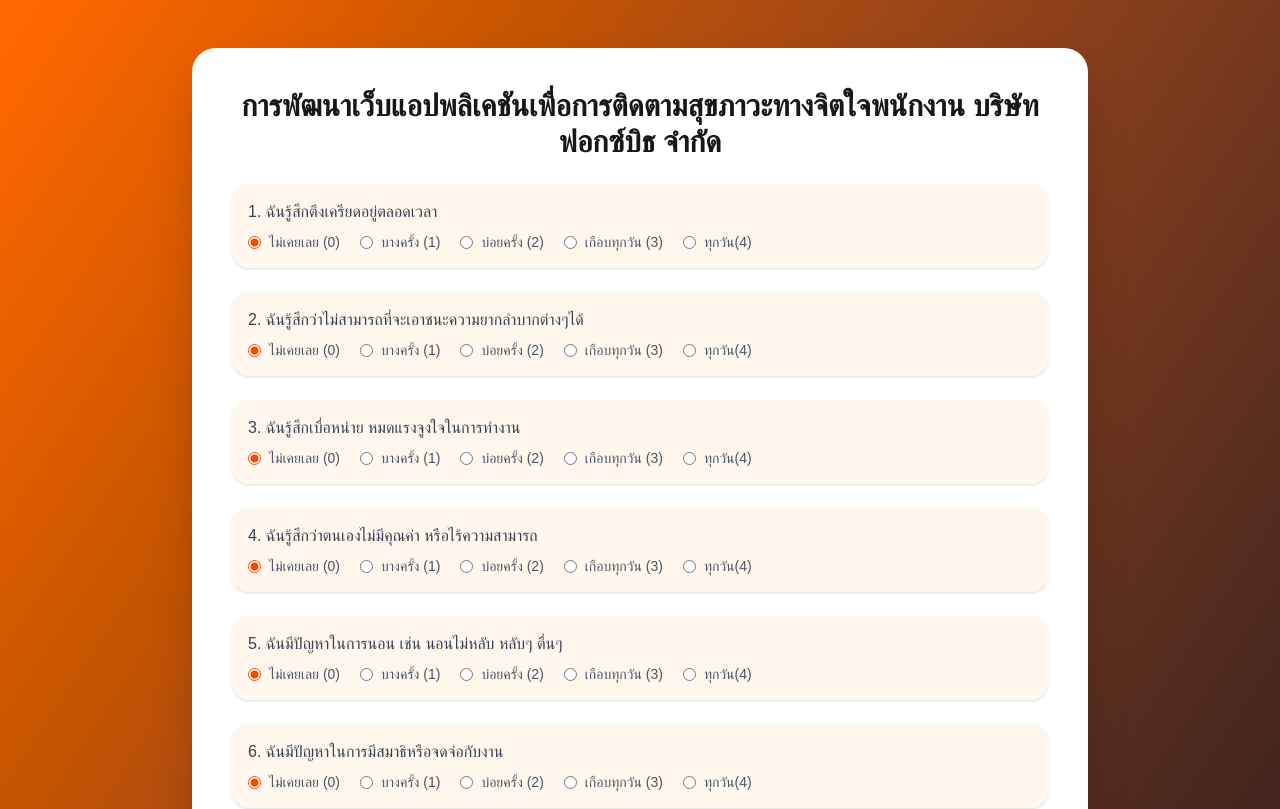
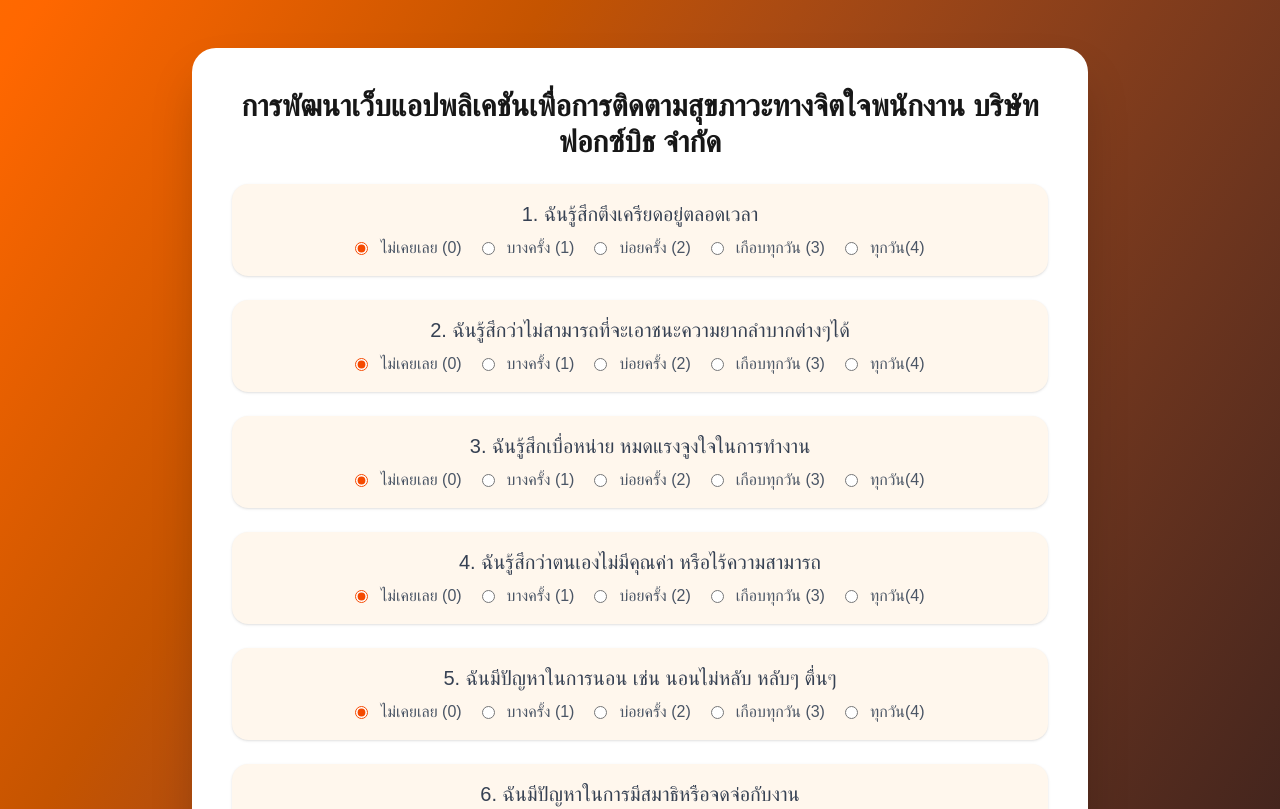
Before and after one commit to tortor1011/Capstoneproject--psychology-foxbith, a Next.js app in the folder FRONTEND/mental-health-checkin/: page / in a window 1280 px wide. Shown: the top 809 px of the page. Built offline with nearby package versions, Linux system fonts and the light colour scheme.

Commit message:
update mental health form UI for better readability and alignment

```diff
--- a/FRONTEND/mental-health-checkin/src/pages/index.tsx
+++ b/FRONTEND/mental-health-checkin/src/pages/index.tsx
@@ -72,12 +72,12 @@
         <form onSubmit={handleSubmit} className="space-y-6">
           {questions.map((q, qIndex) => (
             <div key={qIndex} className="bg-orange-50 rounded-2xl p-4 shadow">
-              <p className="font-medium text-gray-700 mb-2">
+              <p className="font-medium text-xl text-gray-700 mb-2 flex justify-center">
                 {qIndex + 1}. {q}
               </p>
-              <div className="flex gap-5 flex-wrap">
+              <div className="flex gap-5 flex-wrap justify-center">
                 {choices.map((choice, cIndex) => (
-                  <label key={cIndex} className="flex items-center gap-2">
+                  <label key={cIndex} className="flex items-center gap-3">
                     <input
                       type="radio"
                       name={`question-${qIndex}`}
@@ -86,7 +86,7 @@
                       onChange={() => handleChange(qIndex, cIndex)}
                       className="accent-orange-600"
                     />
-                    <span className="text-sm text-gray-600">{choice}</span>
+                    <span className="text-md text-gray-600">{choice}</span>
                   </label>
                 ))}
               </div>
@@ -104,7 +104,7 @@
         </form>
 
         {showModal && (
-          <div className="fixed inset-0 bg-black bg-opacity-90 flex justify-center items-center z-50">
+          <div className="fixed inset-0 bg-gradient-to-br from-orange-500 to-gray-950 bg-opacity-90 flex justify-center items-center z-50">
             <div className="bg-white p-6 rounded-xl shadow-lg w-[90%] max-w-md">
               <h2 className="text-2xl font-semibold text-center text-orange-600 mb-4">ผลการประเมินสุขภาวะจิตใจ</h2>
               <p className="text-gray-800 mb-2"><strong>คะแนนรวม:</strong> {result?.totalScore} / 45</p>
```
